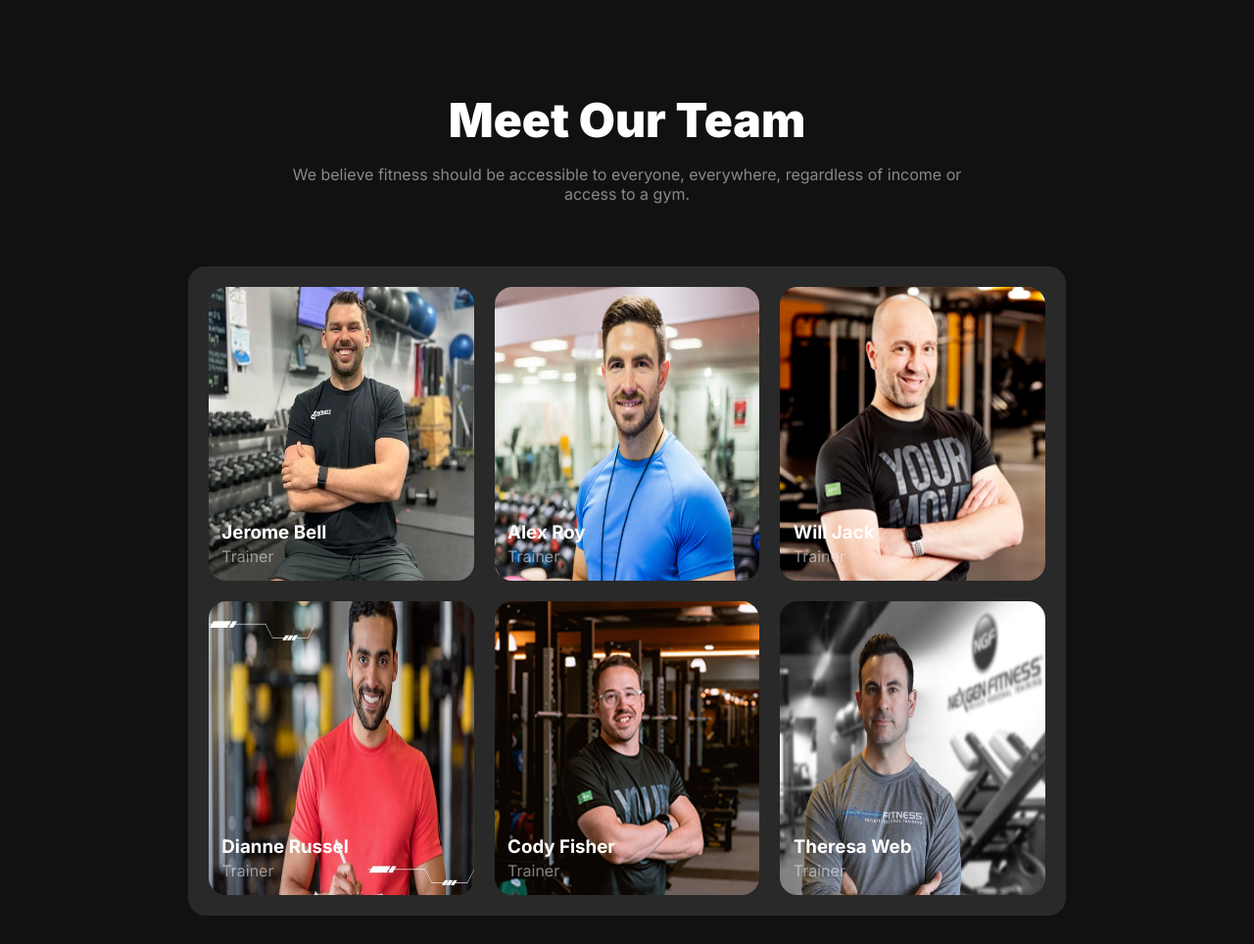
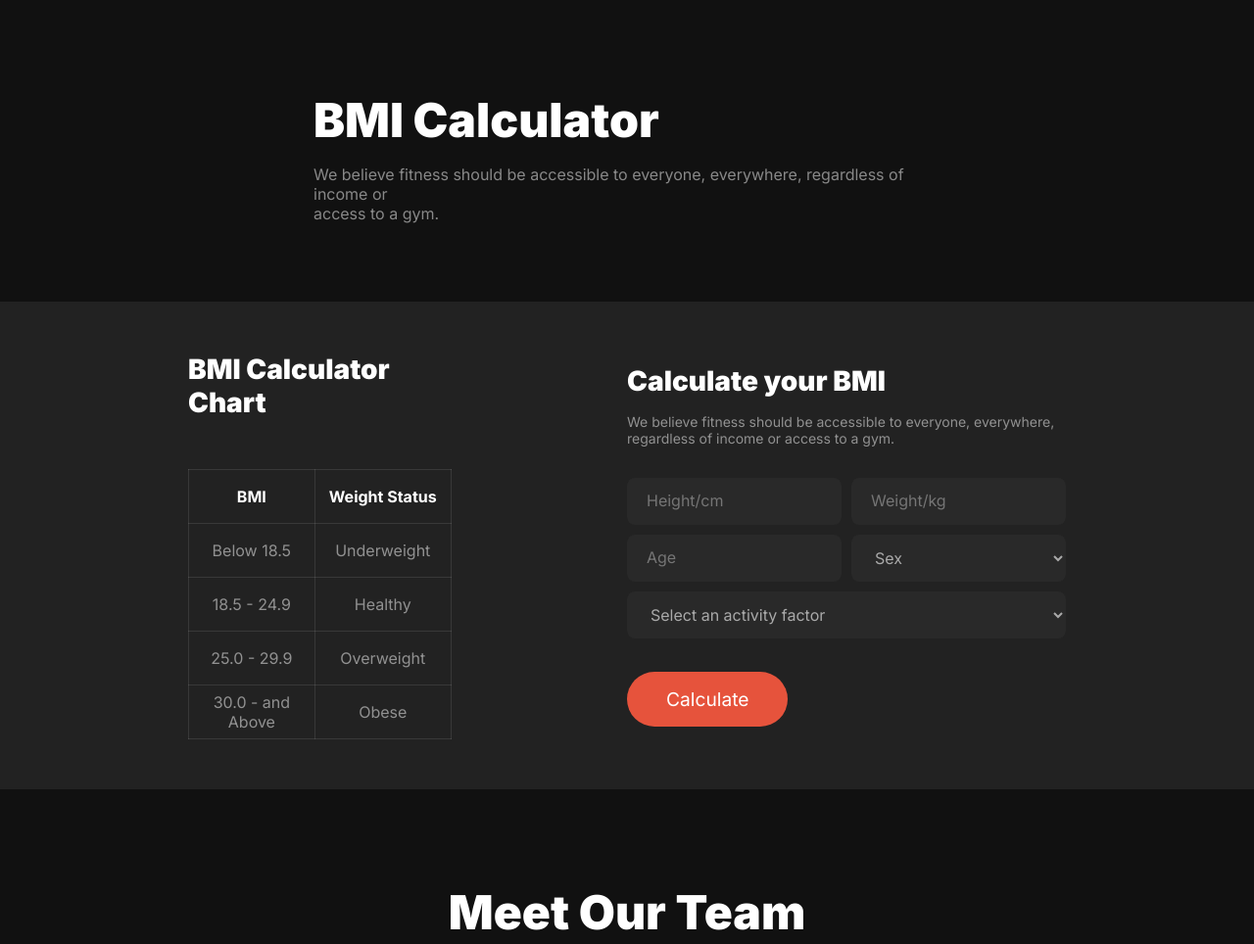
Before and after one commit to Sheikh-Farid77/assignment-02, a plain HTML site: page index.html in a window 1280 px wide. Shown: the part 1780-2744 px from the top of the page at 98% size. Drawn offline with Linux system fonts and the light colour scheme.

Commit message:
added bmi section

```diff
--- a/index.html
+++ b/index.html
@@ -125,6 +125,76 @@
             </div>
         </section>
         <!-- runner section end -->
+        <!-- bmi calculator section start -->
+        <section class="bmi-section">
+            <div class="title">
+                <h1>BMI Calculator</h1>
+                <p>We believe fitness should be accessible to everyone, everywhere, regardless of income or <br> access
+                    to a gym.</p>
+            </div>
+            <div class="full">
+                <div class="calculator">
+                    <div class="bmi-left">
+                        <h1>BMI Calculator Chart</h1>
+                        <table>
+                            <tr>
+                                <th>BMI</th>
+                                <th>Weight Status</th>
+                            </tr>
+                            <tr>
+                                <td>Below 18.5</td>
+                                <td>Underweight</td>
+                            </tr>
+                            <tr>
+                                <td>18.5 - 24.9</td>
+                                <td>Healthy</td>
+                            </tr>
+                            <tr>
+                                <td>25.0 - 29.9</td>
+                                <td>Overweight</td>
+                            </tr>
+                            <tr>
+                                <td>30.0 - and Above</td>
+                                <td>Obese</td>
+                            </tr>
+
+                        </table>
+                    </div>
+                    <div class="bmi-right">
+                        <h1>Calculate your BMI</h1>
+                        <p>We believe fitness should be accessible to everyone, everywhere, regardless of income or
+                            access to a gym. </p>
+                        <div class="input-item">
+                            <div class="input-1 five">
+                                <input type="number" placeholder="Height/cm">
+                            </div>
+                            <div class="input-2 five">
+                                <input type="number" placeholder="Weight/kg">
+                            </div>
+                            <div class="input-3 five">
+                                <input type="number" placeholder="Age">
+                            </div>
+                            <div class="input-4 five">
+                                <select name="" id="">
+                                    <option value="Sex">Sex</option>
+                                </select>
+                            </div>
+                            <div class="input-5 five">
+                                <select name="" id="">
+                                    <option value="Select an activity factor">Select an activity factor</option>
+                                </select>
+                            </div>
+
+                        </div>
+                        <button class="calculate">Calculate</button>
+
+                    </div>
+                </div>
+            </div>
+
+        </section>
+
+        <!-- bmi calculator section end -->
 
         <!-- team section start -->
         <section class="team-section">
--- a/responsive.css
+++ b/responsive.css
@@ -101,6 +101,36 @@
     }
 
     /* runner section end */
+    /* bmi section start */
+    .title{
+        width: 90vw;
+        text-align: center;
+    }
+    .calculator{
+        flex-direction: column;
+        justify-content: center;
+        align-items: center;
+        gap: 3rem;
+        width: 90vw;
+    }
+    .bmi-left{
+        width: 100%;
+
+    }
+    .bmi-left h1{
+        text-align: center;
+    }
+    table{
+        display: flex;
+        justify-content: center;
+        align-items: center;
+        border: none;
+    }
+    .bmi-right{
+        width: 100%;
+    }
+
+    /* bmi section end */
 
     /* team section start */
     .image-gallery{
--- a/style.css
+++ b/style.css
@@ -283,6 +283,128 @@
 
 
 /* runner section end */
+/* bmi section start */
+.title{
+    width: 50vw;
+    margin: 0 auto;
+    margin-bottom: 5rem;
+}
+.title > h1 {
+    color: rgb(255, 255, 255);
+    font-size: 3rem;
+    font-weight: 900;
+    margin-bottom: 1rem;
+}
+.title > p {
+    color: rgba(255, 255, 255, 0.5);
+    font-size: 1rem;
+    font-weight: 400;
+}
+.full{
+    background: rgb(34, 34, 34);
+}
+.calculator{
+    width: 70vw;
+    margin: 0 auto;
+    margin-bottom: 6rem;
+    background: rgb(34, 34, 34);
+    padding: 3.2rem 0;
+    display: flex;
+    align-items: center;
+    justify-content: space-between;
+}
+.bmi-left{
+    width: 30%;
+    background: transparent;
+}
+.bmi-left > h1 {
+    color: rgb(255, 255, 255);
+    font-size: 28px;
+    font-weight: 900;
+    margin-bottom: 3.2rem;
+    background: transparent;
+}
+table, tr, th, td{
+    background-color: rgb(34, 34, 34);
+}
+table, th, td{
+    border: 1px solid rgba(255, 255, 255, 0.1);
+    border-collapse: collapse;
+    text-align: center;
+    color: rgba(255, 255, 255, 0.5);
+    background: transparent;
+}
+th{
+    color: white;
+}
+th, td{
+    width: 150px;
+    height: 55px;
+}
+.bmi-right{
+    width: 50%;
+    background: transparent;
+}
+.bmi-right > h1 {
+    color: rgb(255, 255, 255);
+    font-size: 28px;
+    font-weight: 900;
+    margin-bottom: 1rem;
+    background: transparent;
+}
+.bmi-right > p {
+    color: rgba(255, 255, 255, 0.5);
+    font-size: 14px;
+    font-weight: 400;
+    margin-bottom: 2rem;
+    background: transparent;
+}
+.input-item{
+    display: grid;
+    grid-template-columns: repeat(2, 1fr);
+    gap: 10px;
+    background: transparent;
+}
+input, select{
+    width: 100%;
+    height: 100%;
+    border: none;
+    /* outline: none; */
+    outline-color: rgb(230, 83, 60);
+    border-radius: 8px;
+    background: rgba(255, 255, 255, 0.1);
+    padding: 0 20px;
+}
+input::placeholder{
+    font-size: 1rem;
+    font-weight: 400;
+}
+select {
+    color: rgba(255, 255, 255, 0.6);
+    font-size: 1rem;
+    font-weight: 400;
+}
+
+.five{
+    height: 3rem;
+    border-radius: 8px;
+}
+
+.input-5{
+    grid-column: 1/-1;
+}
+.calculate{
+    padding: 16px 40px 16px 40px;
+    border: none;
+    background: rgb(230, 83, 60);
+    color: #fff;
+    border-radius: 42px;
+    font-size: 1.2rem;
+    margin-top: 2.1rem;
+    cursor: pointer;
+}
+
+/* bmi section end */
 
 /* team section start */
 .team-section > h1{
```
